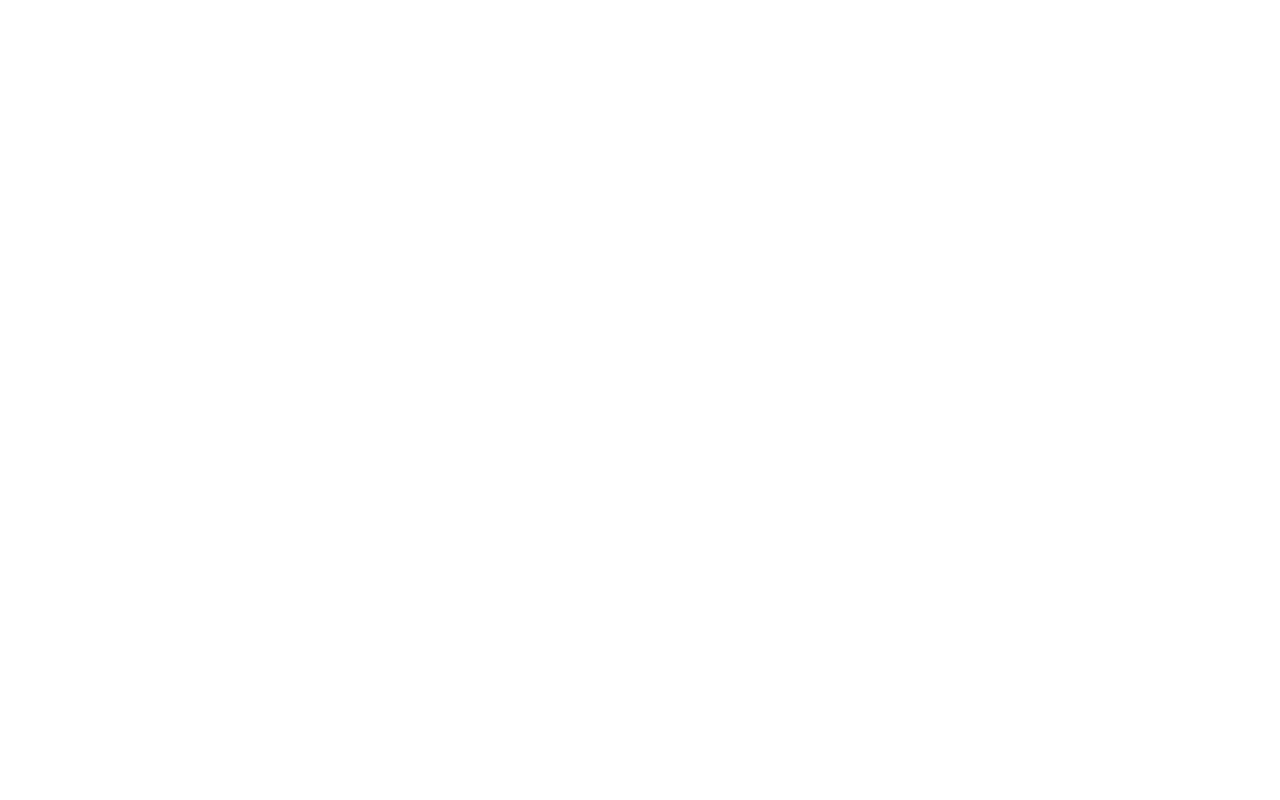
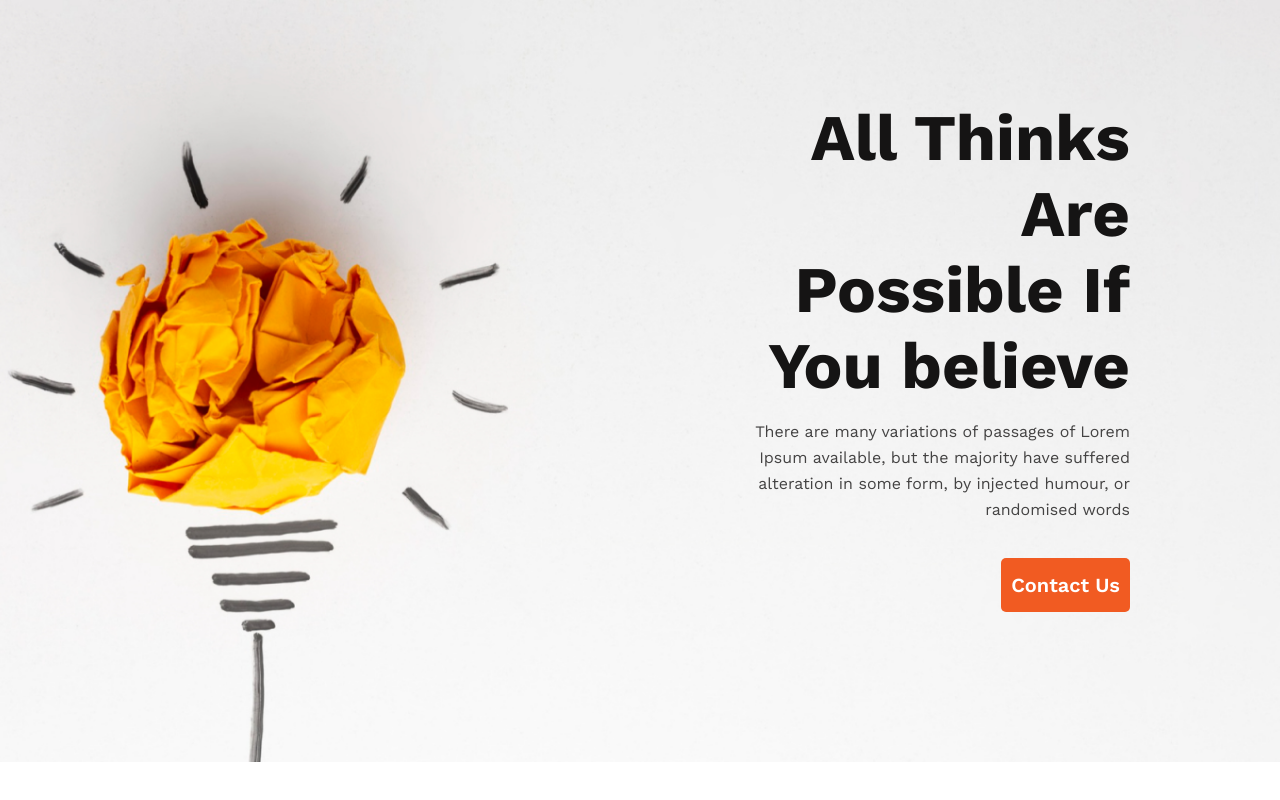
Before and after one commit to programarreza/new-year, a plain HTML site: page index.html in a window 1280 px wide. Drawn offline with nearby package versions, Linux system fonts and the light colour scheme.

Commit message:
added to home section

```diff
--- a/index.html
+++ b/index.html
@@ -8,5 +8,16 @@
 </head>
 <body>
 
+	<!-- home section -->
+	<header class="header">
+		<div class="home-content">
+			<h1 class="home-title">All Thinks Are Possible If You believe</h1>
+			<p class="home-description">
+				There are many variations of passages of Lorem Ipsum available, but the majority have suffered alteration in some form, by injected humour, or randomised words
+			</p>
+
+			<button class="content-btn">Contact Us</button>
+		</div>
+	</header>
 </body>
 </html>
--- a/style.css
+++ b/style.css
@@ -0,0 +1,46 @@
+@import url('https://fonts.googleapis.com/css2?family=Work+Sans:wght@400;500;600;700;800;900&display=swap');
+
+* {
+	margin: 0;
+	padding: 0;
+	font-family: 'Work Sans', sans-serif;
+}
+
+.header {
+	background-image: url("images/banner/banner1.png");
+	background-repeat: no-repeat;
+	background-size: cover;
+	background-position: center;
+	padding-right: 150px;
+	padding-left: 750px;
+}
+.home-content {
+	text-align: right;
+	padding-bottom: 150px;
+	padding-top: 50px;
+}
+
+.home-title {
+	font-size: 65px;
+	color: #151414;
+	font-weight: 700;
+	padding-top: 50px;
+}
+.home-description {
+	color: #444343;
+	font-size: 16px;
+	font-weight: 400;
+	line-height: 26px;
+	margin-top: 15px;
+}
+.content-btn {
+	margin-top: 35px;
+	padding: 15px 10px;
+	color: #fff;
+	font-size: 20px;
+	font-weight: 600;
+	border-radius: 5px;
+	background: #F15B22;
+	border:none;
+
+}
```
